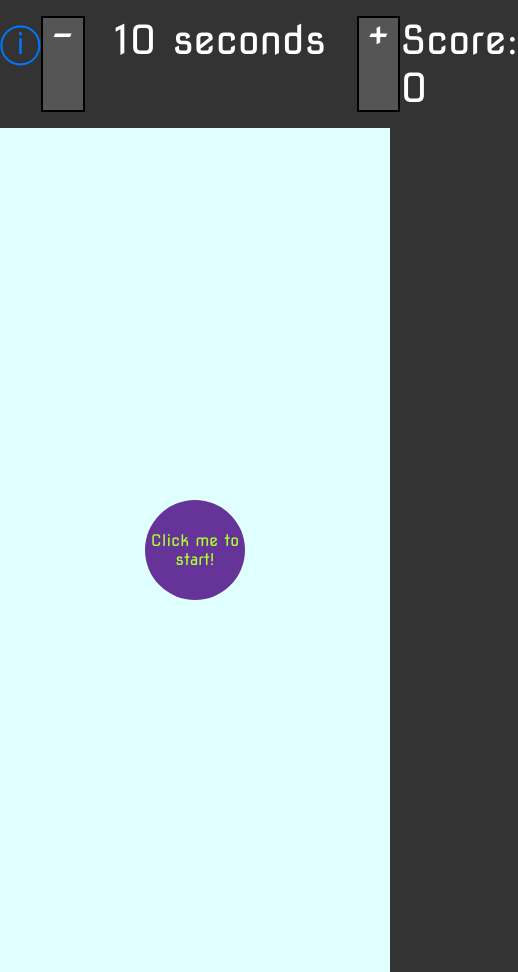
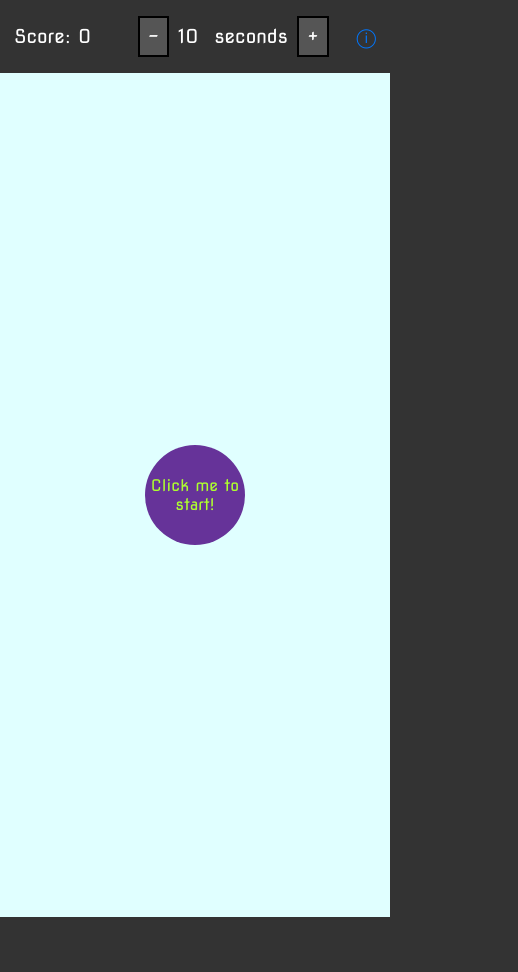
Before and after one commit to KrlosPK/aimlab-game, a plain HTML site: page index.html in a window 390 px wide. Shown: the whole page, 518 px wide, since content can reach past the window. After the commit the page ends 917 px from the top, so only its background shows below. Drawn offline with Linux system fonts and the light colour scheme; some packages are replaced by stand-ins of ours; a script that the page names is missing.

Commit message:
Media queries added

```diff
--- a/style.css
+++ b/style.css
@@ -12,7 +12,9 @@ body {
 	overflow: hidden;
 }
 nav {
+	align-items: center;
 	display: flex;
+	flex-direction: row-reverse;
 	justify-content: space-around;
 	padding-block: 1rem;
 }
@@ -76,10 +78,11 @@ nav {
 	gap: 1rem;
 }
 .time {
+	align-items: center;
 	display: flex;
+	gap: 1rem;
 	justify-content: center;
 	width: 15rem;
-	gap: 1rem;
 }
 #subtract,
 #add {
@@ -98,6 +101,7 @@ nav {
 .score {
 	color: white;
 	font-size: 2.5rem;
+	width: 12rem;
 }
 .container {
 	background-color: lightcyan;
@@ -160,3 +164,37 @@ nav {
 .hide {
 	display: none;
 }
+
+/** Media Queries */
+@media only screen and (max-width: 730px) {
+	#info,
+	.timer,
+	.score {
+		font-size: 1.5rem;
+	}
+	.score {
+		width: 8rem;
+	}
+	.info {
+		width: 80%;
+	}
+	.time {
+		width: 8rem;
+	}
+}
+@media only screen and (max-width: 530px) {
+	#info,
+	.timer,
+	.score {
+		font-size: 1.2rem;
+	}
+	.score {
+		width: 6rem;
+	}
+	.info {
+		width: 90%;
+	}
+	.time {
+		width: 6rem;
+	}
+}
```
